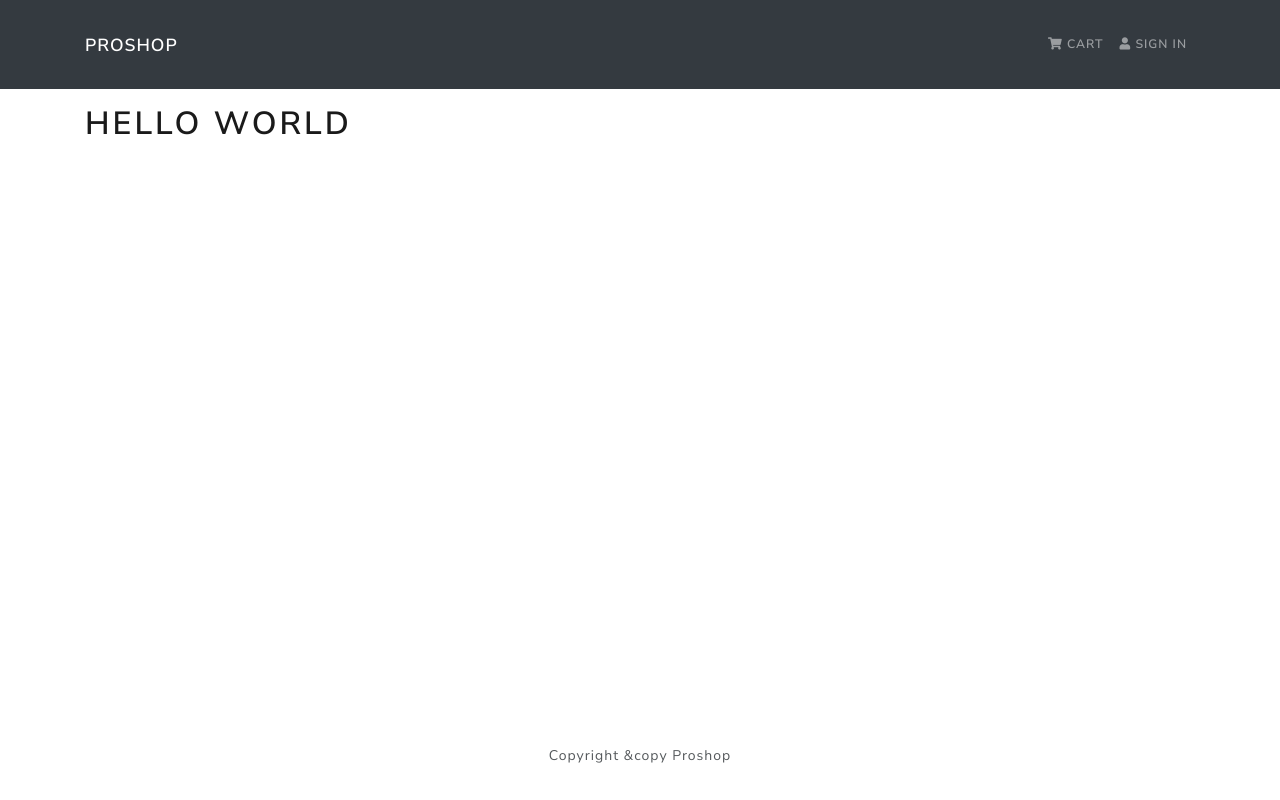
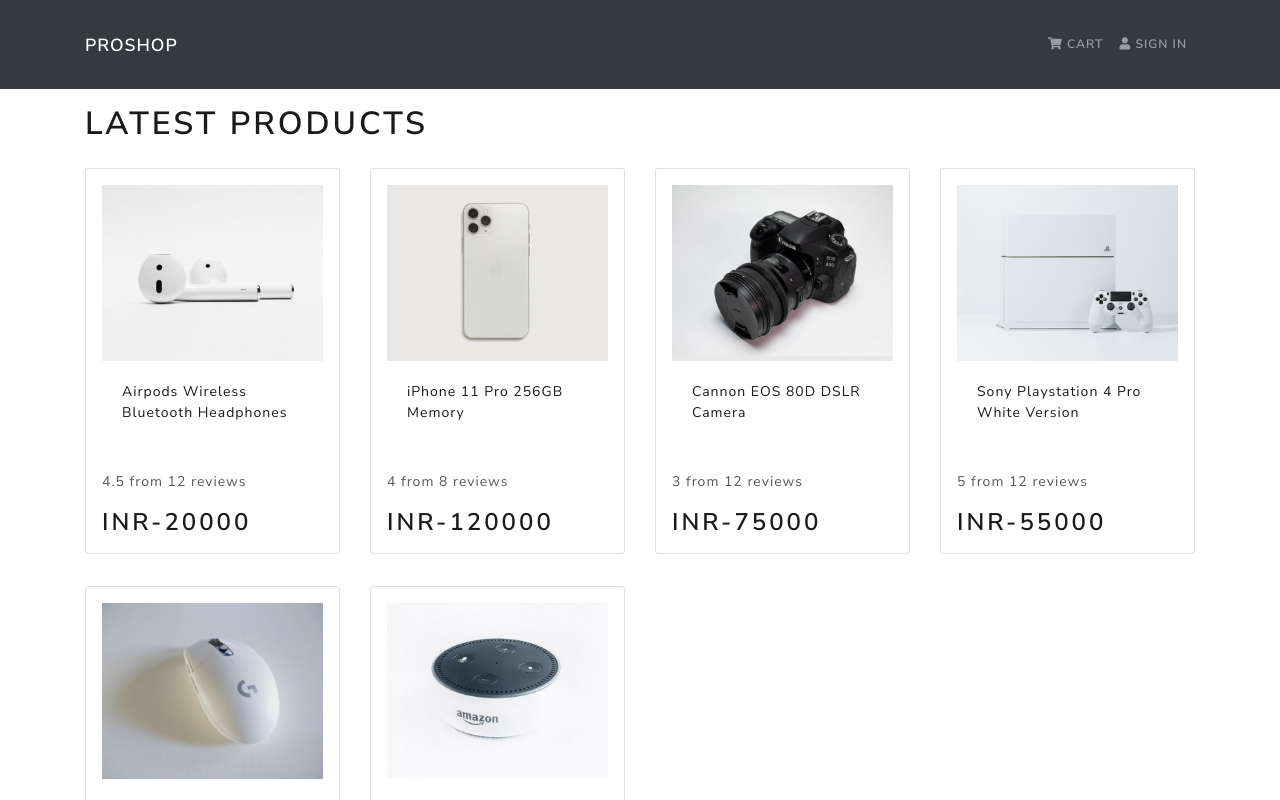
Before and after one commit to guptapranav4299/ecommerce-mern, a React (Create React App) app in the folder frontend/: page / in a window 1280 px wide. Shown: the top 800 px of the page. Built offline with nearby package versions, Linux system fonts and the light colour scheme.

Commit message:
added product component
added product component now from an array of products in products.js later to be fetched from DB

```diff
--- a/frontend/src/App.js
+++ b/frontend/src/App.js
@@ -2,6 +2,7 @@
 import { Container } from 'react-bootstrap'
 import Header from './components/Header'
 import  Footer from './components/Footer'
+import HomeScreen from './screens/HomeScreen'
 
 const App= () =>{
   return (
@@ -9,7 +10,7 @@
     <Header />
     <main className='py-3'>
       <Container>
-      <h1>Hello World</h1>
+        <HomeScreen></HomeScreen>
       </Container>
       </main>
     <Footer />
--- /dev/null
+++ b/frontend/src/components/Product.js
@@ -0,0 +1,30 @@
+import React from 'react'
+import {Card} from 'react-bootstrap'
+import products from '../products'
+
+const Product = ({ product }) => {
+    return (
+        <Card className='my-3 p-3 rounded'>
+            <a href={`/product/${product._id}`}>
+                <Card.Img src={product.image} variant='top'/>
+            </a>
+            <Card.Body>
+            <a href={`/product/${product._id}`}>
+                    <Card.Title as='div'>
+                        <strong>{product.name}</strong>
+                    </Card.Title>
+            </a>
+            </Card.Body>
+            <Card.Text as ='div'>
+                <div className='my-3'>
+                    {product.rating} from {product.numReviews} reviews
+                </div>
+            </Card.Text>
+            <Card.Text as ='h3'>
+                INR-{product.price}
+            </Card.Text>
+        </Card>
+    )
+}
+
+export default Product
--- a/frontend/src/products.js
+++ b/frontend/src/products.js
@@ -7,7 +7,7 @@
       'Bluetooth technology lets you connect it with compatible devices wirelessly High-quality AAC audio offers immersive listening experience Built-in microphone allows you to take calls while working',
     brand: 'Apple',
     category: 'Electronics',
-    price: 89.99,
+    price: 20000,
     countInStock: 10,
     rating: 4.5,
     numReviews: 12,
@@ -20,7 +20,7 @@
       'Introducing the iPhone 11 Pro. A transformative triple-camera system that adds tons of capability without complexity. An unprecedented leap in battery life',
     brand: 'Apple',
     category: 'Electronics',
-    price: 599.99,
+    price: 120000,
     countInStock: 7,
     rating: 4.0,
     numReviews: 8,
@@ -33,7 +33,7 @@
       'Characterized by versatile imaging specs, the Canon EOS 80D further clarifies itself using a pair of robust focusing systems and an intuitive design',
     brand: 'Cannon',
     category: 'Electronics',
-    price: 929.99,
+    price: 75000,
     countInStock: 5,
     rating: 3,
     numReviews: 12,
@@ -46,7 +46,7 @@
       'The ultimate home entertainment center starts with PlayStation. Whether you are into gaming, HD movies, television, music',
     brand: 'Sony',
     category: 'Electronics',
-    price: 399.99,
+    price: 55000,
     countInStock: 11,
     rating: 5,
     numReviews: 12,
@@ -59,7 +59,7 @@
       'Get a better handle on your games with this Logitech LIGHTSYNC gaming mouse. The six programmable buttons allow customization for a smooth playing experience',
     brand: 'Logitech',
     category: 'Electronics',
-    price: 49.99,
+    price: 5500,
     countInStock: 7,
     rating: 3.5,
     numReviews: 10,
@@ -72,7 +72,7 @@
       'Meet Echo Dot - Our most popular smart speaker with a fabric design. It is our most compact smart speaker that fits perfectly into small space',
     brand: 'Amazon',
     category: 'Electronics',
-    price: 29.99,
+    price: 12000,
     countInStock: 0,
     rating: 4,
     numReviews: 12,
--- /dev/null
+++ b/frontend/src/screens/HomeScreen.js
@@ -0,0 +1,21 @@
+import React from 'react'
+import { Col, Row,  } from 'react-bootstrap'
+import Product from '../components/Product'
+import products from '../products'
+
+const HomeScreen = () => {
+    return (
+        <>
+            <h1>Latest Products</h1>
+            <Row>
+                {products.map(product => (
+                    <Col sm={12} md={6} lg={4} xl={3}>
+                        <Product product={product}></Product>
+                    </Col>
+                ))}
+            </Row>
+        </>
+    )
+}
+
+export default HomeScreen
```
Also changed, not shown: 1 other file (tests, documents, lock files or other folders).
